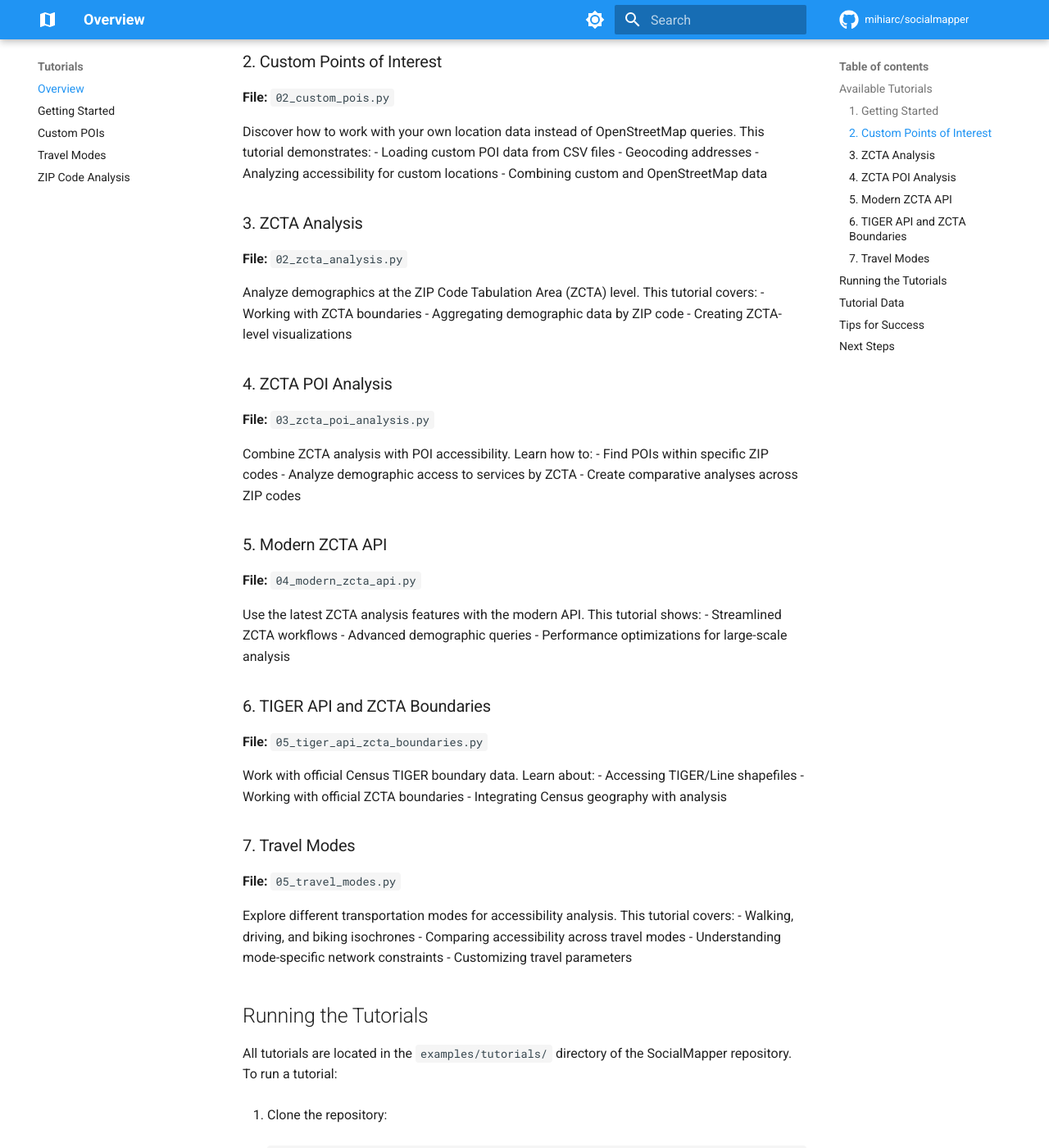
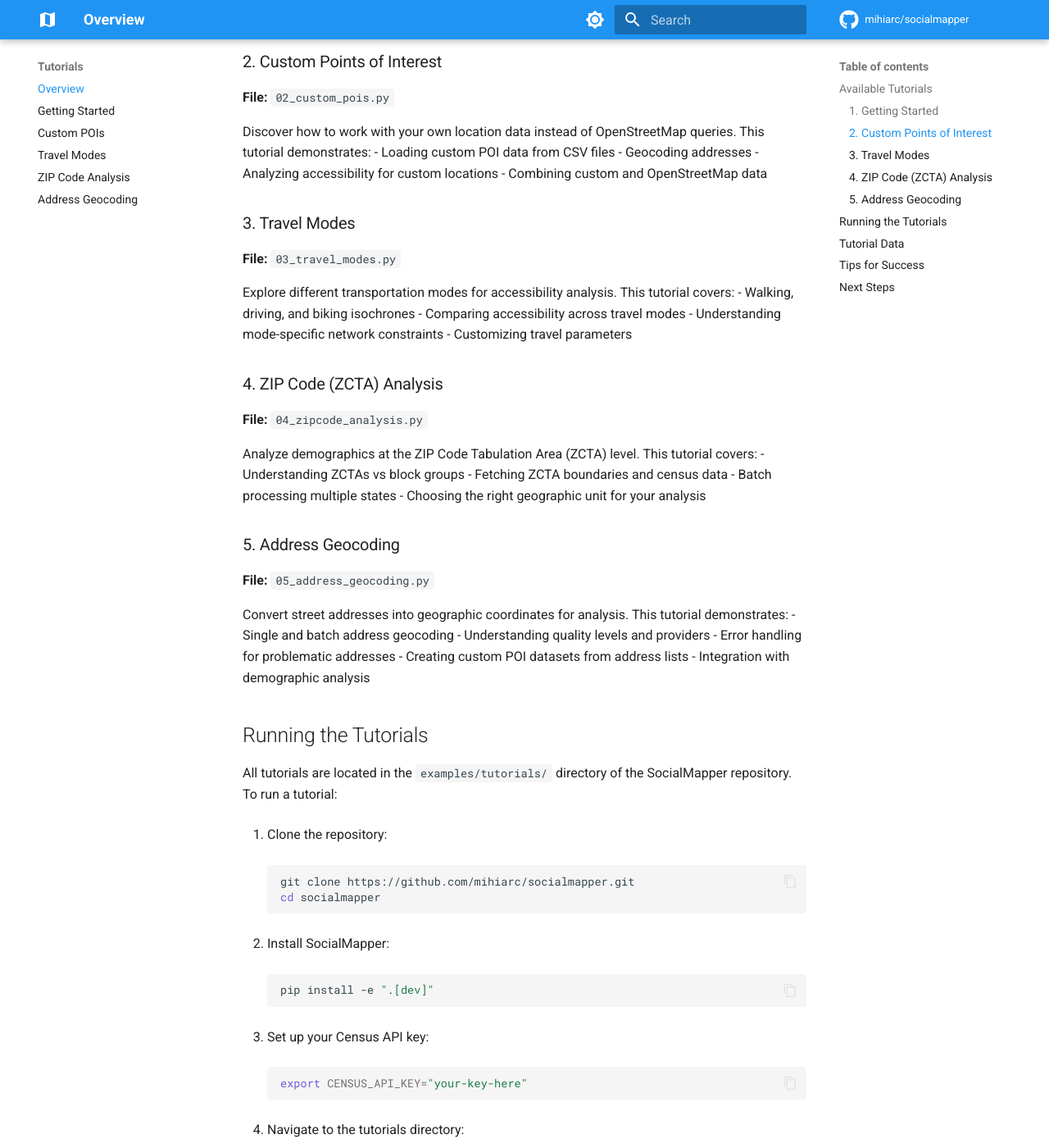
Before and after one commit to mihiarc/socialmapper, an MkDocs documentation site: the page built from docs/tutorials/index.md, in a window 1280 px wide and 1400 px high, scrolled down 506 px. Shown: the whole window at 82% size. Built offline with MkDocs 1.6.1 and Material for MkDocs 9.7.7, drawn with Linux system fonts in a browser that asks for light colours; comment, search, counter and statistics services are not loaded; some of the changed text lies outside the part shown.

Commit message:
docs: Add address geocoding tutorial and fix tutorials overview
- Create comprehensive address geocoding tutorial documentation
- Fix tutorials overview page to match actual tutorial files
- Remove references to non-existent tutorials
- Update navigation with address geocoding tutorial
- Correct tutorial numbering and descriptions

```diff
--- a/docs/tutorials/index.md
+++ b/docs/tutorials/index.md
@@ -22,46 +22,33 @@ Discover how to work with your own location data instead of OpenStreetMap querie
 - Analyzing accessibility for custom locations
 - Combining custom and OpenStreetMap data
 
-### 3. ZCTA Analysis
-**File:** `02_zcta_analysis.py`
-
-Analyze demographics at the ZIP Code Tabulation Area (ZCTA) level. This tutorial covers:
-- Working with ZCTA boundaries
-- Aggregating demographic data by ZIP code
-- Creating ZCTA-level visualizations
-
-### 4. ZCTA POI Analysis
-**File:** `03_zcta_poi_analysis.py`
-
-Combine ZCTA analysis with POI accessibility. Learn how to:
-- Find POIs within specific ZIP codes
-- Analyze demographic access to services by ZCTA
-- Create comparative analyses across ZIP codes
-
-### 5. Modern ZCTA API
-**File:** `04_modern_zcta_api.py`
-
-Use the latest ZCTA analysis features with the modern API. This tutorial shows:
-- Streamlined ZCTA workflows
-- Advanced demographic queries
-- Performance optimizations for large-scale analysis
-
-### 6. TIGER API and ZCTA Boundaries
-**File:** `05_tiger_api_zcta_boundaries.py`
-
-Work with official Census TIGER boundary data. Learn about:
-- Accessing TIGER/Line shapefiles
-- Working with official ZCTA boundaries
-- Integrating Census geography with analysis
-
-### 7. Travel Modes
-**File:** `05_travel_modes.py`
+### 3. Travel Modes
+**File:** `03_travel_modes.py`
 
 Explore different transportation modes for accessibility analysis. This tutorial covers:
 - Walking, driving, and biking isochrones
 - Comparing accessibility across travel modes
 - Understanding mode-specific network constraints
 - Customizing travel parameters
+
+### 4. ZIP Code (ZCTA) Analysis
+**File:** `04_zipcode_analysis.py`
+
+Analyze demographics at the ZIP Code Tabulation Area (ZCTA) level. This tutorial covers:
+- Understanding ZCTAs vs block groups
+- Fetching ZCTA boundaries and census data
+- Batch processing multiple states
+- Choosing the right geographic unit for your analysis
+
+### 5. Address Geocoding
+**File:** `05_address_geocoding.py`
+
+Convert street addresses into geographic coordinates for analysis. This tutorial demonstrates:
+- Single and batch address geocoding
+- Understanding quality levels and providers
+- Error handling for problematic addresses
+- Creating custom POI datasets from address lists
+- Integration with demographic analysis
 
 ## Running the Tutorials
 
@@ -95,14 +82,12 @@ All tutorials are located in the `examples/tutorials/` directory of the SocialMa
 
 ## Tutorial Data
 
-Some tutorials include sample data files:
-- `custom_pois.csv`: Example custom location data for tutorial 2
-- `README_ZCTA_TUTORIALS.md`: Additional documentation for ZCTA-related tutorials
-
-Output from the tutorials will be saved in:
+The tutorials create their own sample data as needed. Output from the tutorials will be saved in:
 - `output/csv/`: Demographic and analysis results in CSV format
 - `output/isochrones/`: Generated travel time visualizations
 - `cache/`: Cached geocoding and network data for faster re-runs
+
+Each tutorial creates its own subdirectory in the output folder to keep results organized.
 
 ## Tips for Success
 
--- a/mkdocs.yml
+++ b/mkdocs.yml
@@ -117,6 +117,7 @@ nav:
     - Custom POIs: tutorials/custom-pois-tutorial.md
     - Travel Modes: tutorials/travel-modes-tutorial.md
     - ZIP Code Analysis: tutorials/zcta-analysis-tutorial.md
+    - Address Geocoding: tutorials/address-geocoding-tutorial.md
 
   - User Guide:
     - Overview: user-guide/index.md
```
Also changed, not shown: docs/tutorials/address-geocoding-tutorial.md (added, +379 -0 lines).
